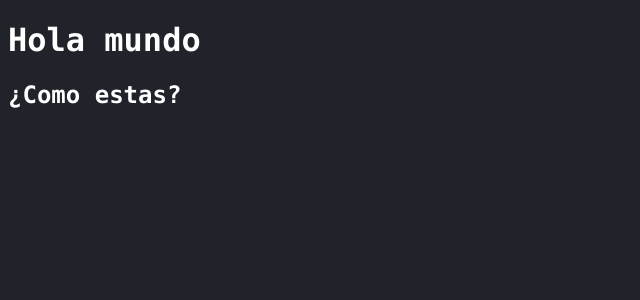
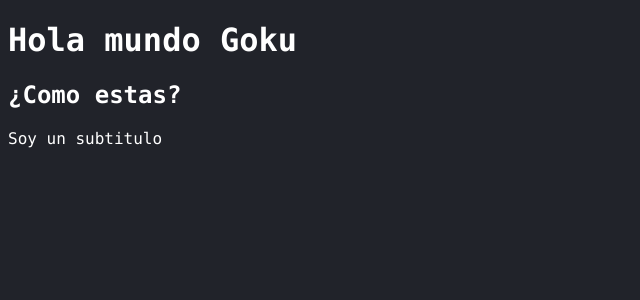
Before and after one commit to AndresED/Jugando-con-React, a React (Create React App) app in the folder 02-counter-app/: page / in a window 1280 px wide. Shown: the top 300 px of the page, without its empty margins (0-640 px from the left). Built offline with nearby package versions, Linux system fonts and the light colour scheme.

Commit message:
default props

```diff
--- a/02-counter-app/src/PrimeraApp.js
+++ b/02-counter-app/src/PrimeraApp.js
@@ -1,15 +1,19 @@
 import React from 'react';
 import './index.css';
 import PropTypes from 'prop-types';
-const PrimeraApp = ({nombre})=>{
+const PrimeraApp = ({nombre,subtitulo})=>{
     return (
     <>
         <h1> Hola mundo {nombre}</h1>
         <h2> ¿Como estas?</h2>
+        <p>{subtitulo}</p>
     </>
     );
 }
 PrimeraApp.propTypes ={
     nombre: PropTypes.string.isRequired,
 }
+PrimeraApp.defaultProps ={
+    subtitulo: 'Soy un subtitulo',
+}
 export default PrimeraApp;
--- a/02-counter-app/src/index.js
+++ b/02-counter-app/src/index.js
@@ -2,4 +2,4 @@ import React from 'react';
 import PrimeraApp from './PrimeraApp';
 import ReactDOM from 'react-dom';
 const divRoot = document.querySelector("#root");
-ReactDOM.render(<PrimeraApp />,divRoot);
+ReactDOM.render(<PrimeraApp nombre="Goku"/>,divRoot);
```
